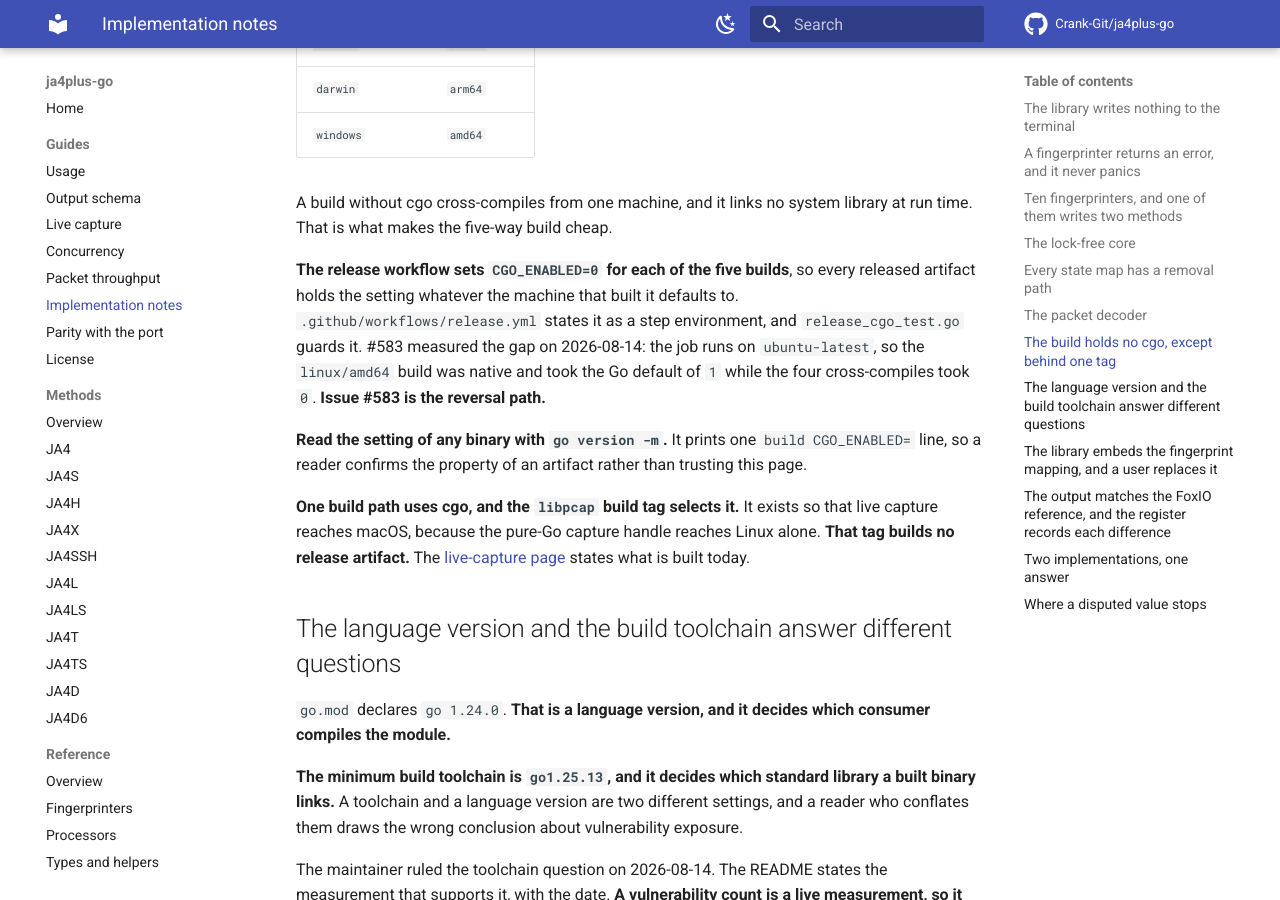
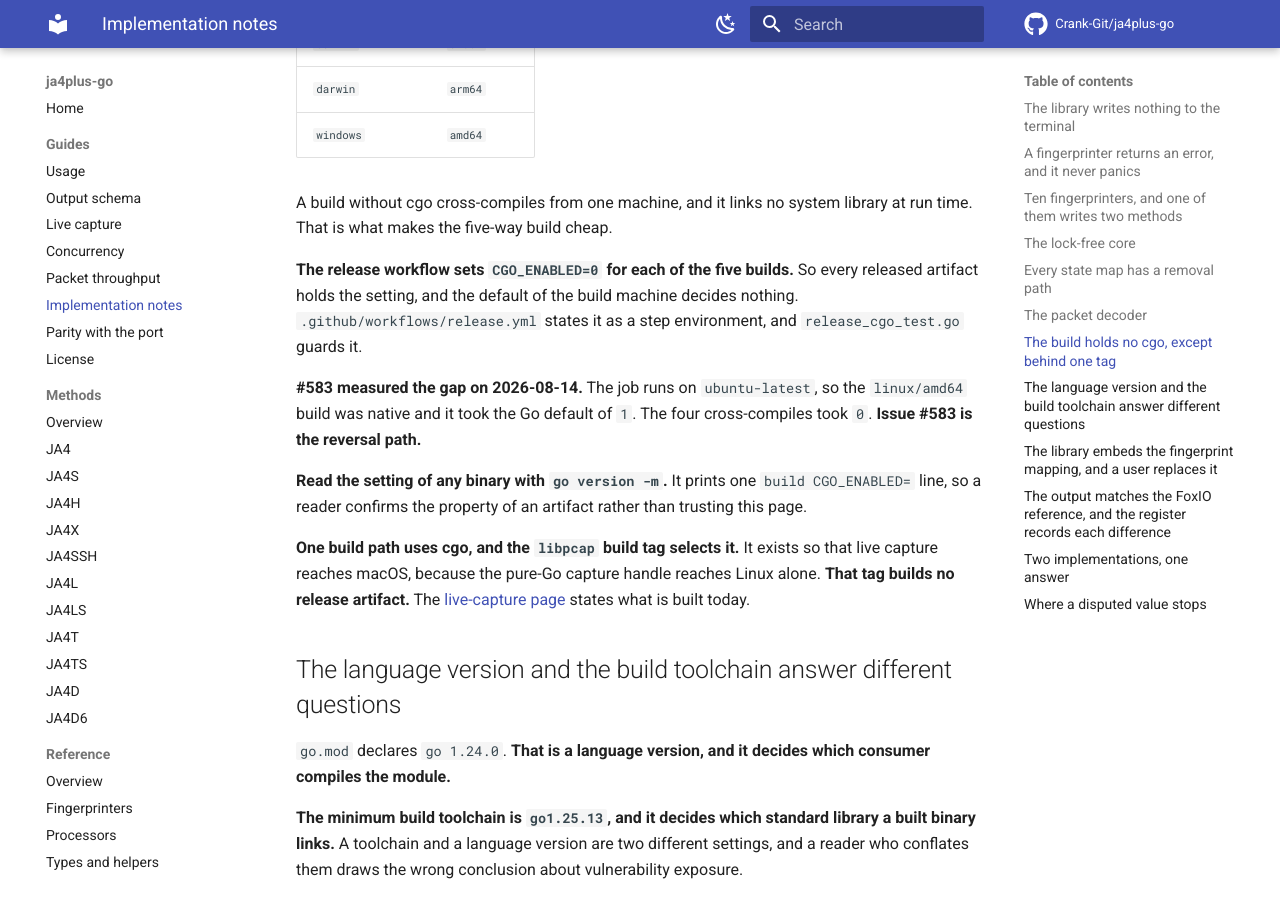
Before and after one commit to Crank-Git/ja4plus-go, an MkDocs documentation site: the page built from docs/implementation-notes.md, in a window 1280 px wide and 900 px high, scrolled down 3066 px. Built offline with MkDocs 1.6.1 and Material for MkDocs 9.7.7, drawn with Linux system fonts in a browser that asks for light colours; comment, search, counter and statistics services are not loaded.

Commit message:
docs(cgo): split two sentences that broke the STE length and one-fact rules
`.claude/rules/ste.md` rule 1 holds a description sentence at 25 words, and rule
2 holds one instruction per sentence. The self-review measured a 26-word
sentence that also stated two facts, and a second sentence that bundled the
measurement with the platform detail.

`make docs` succeeds under `--strict`.

Refs #583

[skip ci]

```diff
--- a/docs/implementation-notes.md
+++ b/docs/implementation-notes.md
@@ -110,11 +110,13 @@ The release workflow builds five binaries:
 A build without cgo cross-compiles from one machine, and it links no system library at run
 time. That is what makes the five-way build cheap.
 
-**The release workflow sets `CGO_ENABLED=0` for each of the five builds**, so every
-released artifact holds the setting whatever the machine that built it defaults to.
+**The release workflow sets `CGO_ENABLED=0` for each of the five builds.** So every
+released artifact holds the setting, and the default of the build machine decides nothing.
 `.github/workflows/release.yml` states it as a step environment, and `release_cgo_test.go`
-guards it. #583 measured the gap on 2026-08-14: the job runs on `ubuntu-latest`, so the
-`linux/amd64` build was native and took the Go default of `1` while the four cross-compiles
+guards it.
+
+**#583 measured the gap on 2026-08-14.** The job runs on `ubuntu-latest`, so the
+`linux/amd64` build was native and it took the Go default of `1`. The four cross-compiles
 took `0`. **Issue #583 is the reversal path.**
 
 **Read the setting of any binary with `go version -m`.** It prints one `build
```
